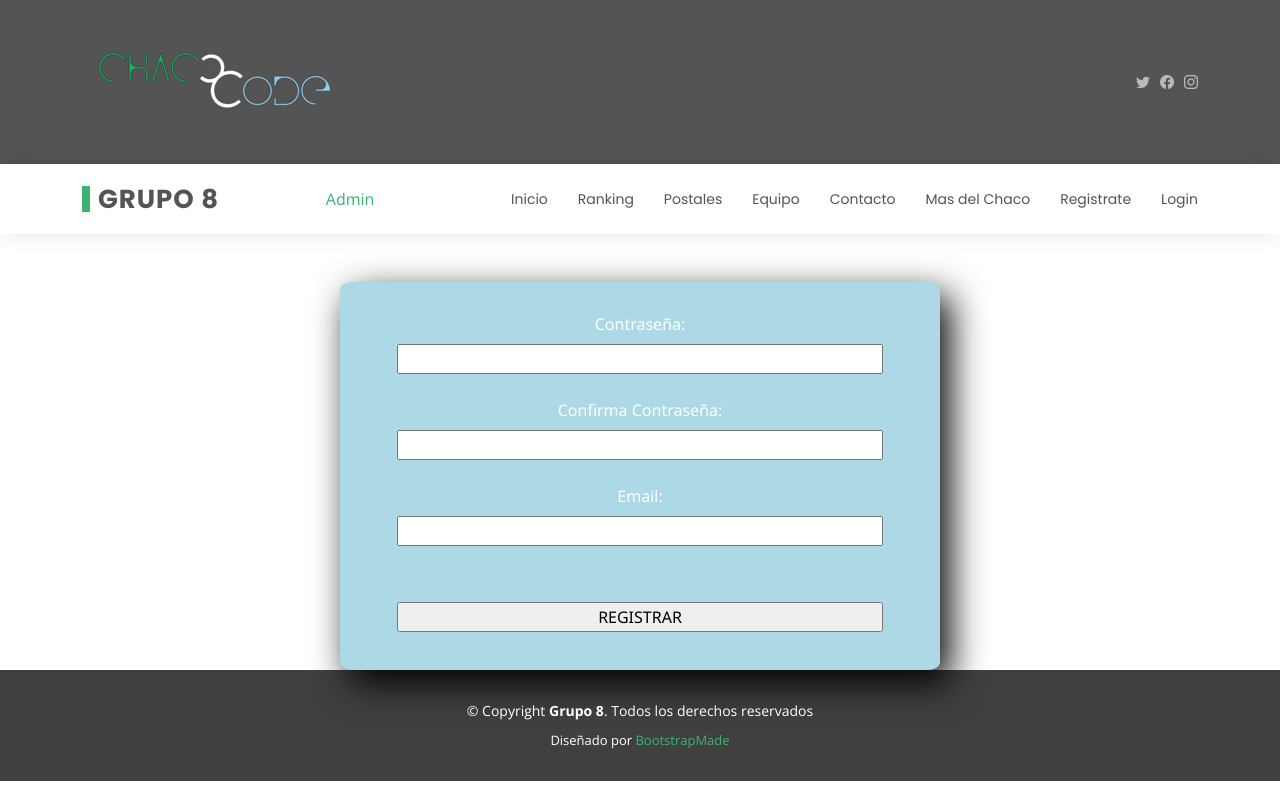
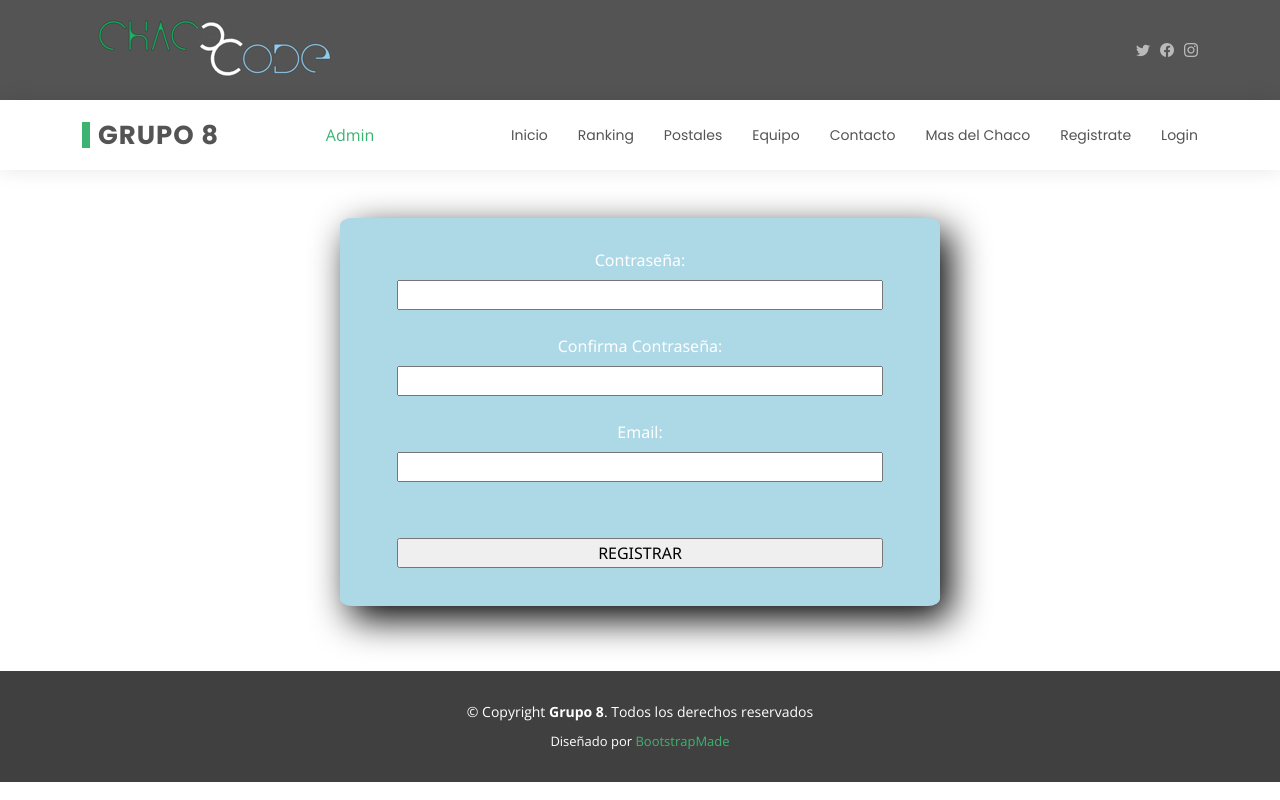
Before and after one commit to vilajp/RepositorioJuego, a Django app: page /registro/ in a window 1280 px wide. Run offline with Django 3.2, Linux system fonts and the light colour scheme; parts of the project's set-up code (start-up, migrations or seed data) failed here and were passed over; some libraries are stand-ins or nearby versions.

Commit message:
Se realizó cambios en el footer de registro, login y estadisticas poniendo un espacio. Tambien se achico el Header de base.html

```diff
--- a/juego/static/assets/css/style.css
+++ b/juego/static/assets/css/style.css
@@ -127,7 +127,8 @@ label{
 --------------------------------------------------------------*/
 #topbar {
   background: #545454;
-  padding: 10px 0;
+  padding-top: 2px;
+  padding-bottom: 2px;
   font-size: 14px;
 }
 
--- a/juego/templates/bootstrap/base.html
+++ b/juego/templates/bootstrap/base.html
@@ -27,7 +27,11 @@
   <link href="{% static 'assets/vendor/glightbox/css/glightbox.min.css' %}" rel="stylesheet">
   <link href="{% static 'assets/vendor/swiper/swiper-bundle.min.css' %}" rel="stylesheet">
 
-
+   <style>
+      #topbar{
+       height: 100px;
+     }
+   </style>
   <!-- Template Main CSS File -->
   <link href="{% static 'assets/css/style.css' %}" rel="stylesheet">
 
@@ -44,10 +48,10 @@
   <!-- ======= Top Bar ======= -->
   <section id="topbar" class="d-flex align-items-center">
     <div class="container d-flex justify-content-center justify-content-md-between">
-      <div class="contact-info d-flex align-items-center">
+      <!--<div class="contact-info d-flex align-items-center">-->
         <a href="{% url 'equipo' %}"><img class="logo-chaco" src="{% static 'assets/img/CHACO_CODE.ico' %}" alt="">
         </a>
-      </div>
+      <!--</div>-->
       <div class="social-links d-none d-md-flex align-items-center">
         <a href="#" class="twitter"><i class="bi bi-twitter"></i></a>
         <a href="#" class="facebook"><i class="bi bi-facebook"></i></a>
--- a/juego/templates/registro.html
+++ b/juego/templates/registro.html
@@ -4,6 +4,13 @@
 
 
 {% block contenido %}
+<style>
+    #div-registro{
+    padding-top: 15px;
+    padding-bottom: 50px;
+
+   }
+</style>
 
 <form method="POST">{% csrf_token %}
     {{form.as_p}}
@@ -11,5 +18,9 @@
 
 
     <input type="submit" name="" value="REGISTRAR">
+</form>
+    <div id="div-registro">
+
+    </div>
 
 {% endblock contenido %}
```
Also changed, not shown: juego/templates/estadistica.html (+7 -0 lines), juego/templates/login.html (+10 -0 lines).
